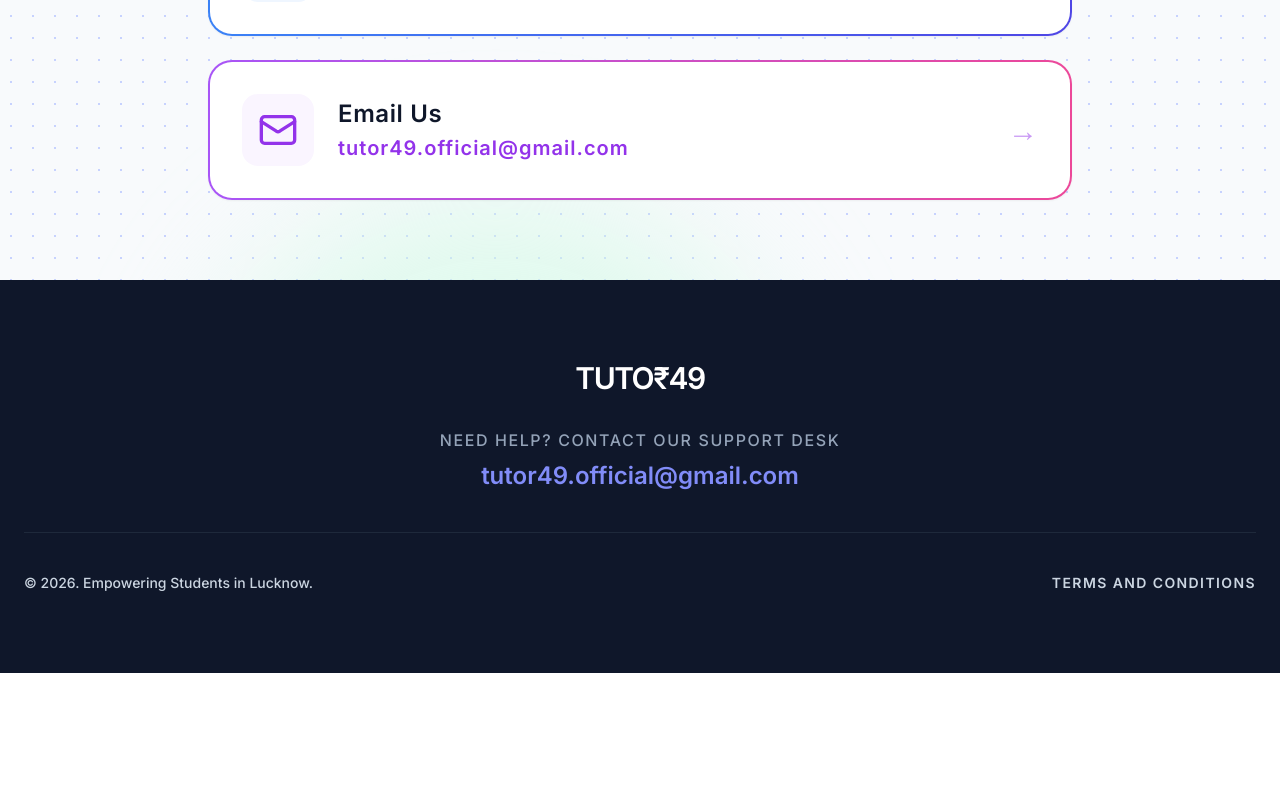
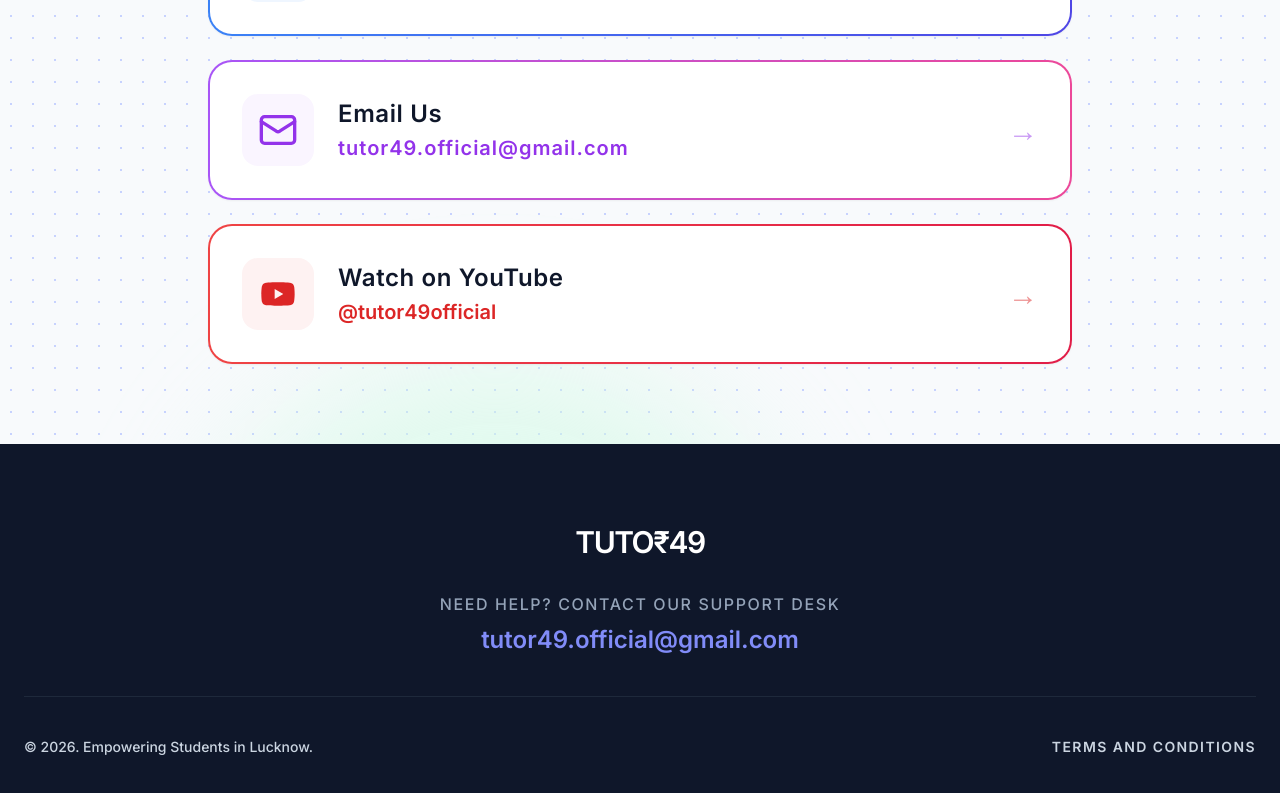
Before and after one commit to Amaan225/Luminous-Classes-Frontend, a React (Vite) app: page / in a window 1280 px wide. Shown: the part 3713-4506 px from the top of the page. Before the commit the page ends 4386 px from the top, so only its background shows below. Built offline with nearby package versions, Linux system fonts and the light colour scheme.

Commit message:
Contact Us: add YouTube link

```diff
--- a/src/pages/LandingPage.jsx
+++ b/src/pages/LandingPage.jsx
@@ -452,6 +452,28 @@ function LandingPage() {
       </div>
     </a>
 
+
+    {/* YouTube Gradient Border Bar */}
+    <a
+      href="https://www.youtube.com/@tutor49official"
+      target="_blank"
+      rel="noreferrer"
+      className="group block p-[2px] rounded-3xl bg-gradient-to-r from-red-500 to-rose-600 shadow-sm hover:shadow-xl hover:shadow-red-500/20 hover:-translate-y-1 transition-all duration-300"
+    >
+      <div className="flex items-center gap-6 p-6 md:p-8 rounded-[22px] bg-white h-full w-full">
+        <div className="bg-red-50 p-4 rounded-2xl group-hover:scale-110 transition-transform duration-300">
+          <svg viewBox="0 0 24 24" aria-hidden="true" className="w-8 h-8 md:w-10 md:h-10 text-red-600" fill="currentColor"><path d="M21.6 7.2a2.5 2.5 0 0 0-1.8-1.8C18.2 5 12 5 12 5s-6.2 0-7.8.4A2.5 2.5 0 0 0 2.4 7.2C2 8.8 2 12 2 12s0 3.2.4 4.8a2.5 2.5 0 0 0 1.8 1.8C5.8 19 12 19 12 19s6.2 0 7.8-.4a2.5 2.5 0 0 0 1.8-1.8c.4-1.6.4-4.8.4-4.8s0-3.2-.4-4.8ZM10 15V9l5.2 3L10 15Z"/></svg>
+        </div>
+        <div className="min-w-0">
+          <h3 className="text-2xl font-bold text-slate-900 tracking-wide mb-1">Watch on YouTube</h3>
+          <p className="text-red-600 text-lg md:text-xl font-semibold tracking-normal break-all">@tutor49official</p>
+        </div>
+        <div className="ml-auto opacity-50 group-hover:opacity-100 group-hover:translate-x-2 transition-all duration-300">
+          <span className="text-3xl font-light text-red-600">→</span>
+        </div>
+      </div>
+    </a>
+
   </div>
 </div>
 
```
